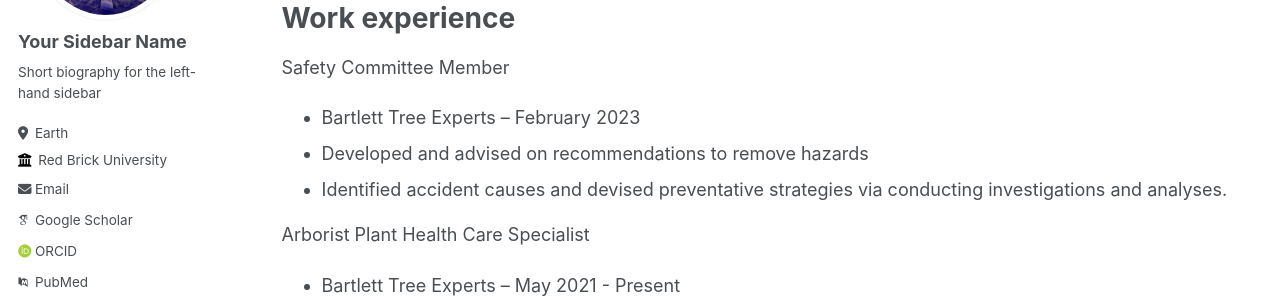
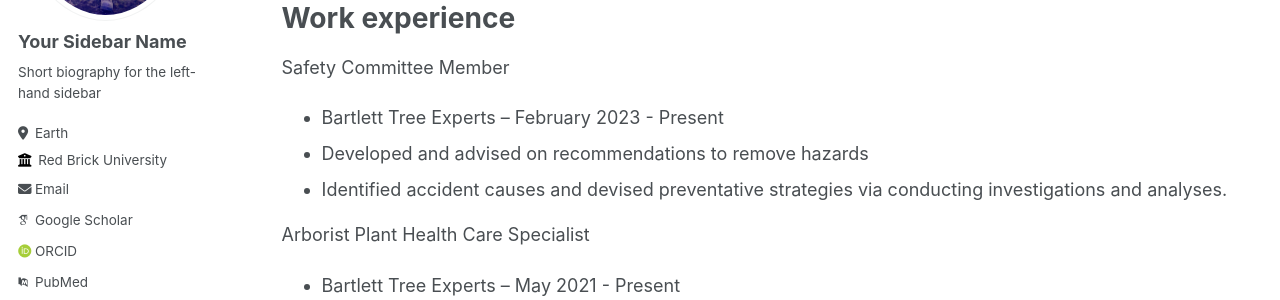
Before and after one commit to LucasBendit/LucasBendit.github.io, a Jekyll site: the page built from _pages/cv.md, in a window 1280 px wide and 900 px high. Shown: the part 295-595 px from the top of the window. Built offline with Jekyll 4.4.1, drawn with Linux system fonts in a browser that asks for light colours; some web fonts are replaced; some of the changed text lies outside the part shown.

Commit message:
Resume.md

```diff
--- a/_pages/cv.md
+++ b/_pages/cv.md
@@ -18,7 +18,7 @@ Education
 Work experience
 ======
 Safety Committee Member
-* Bartlett Tree Experts – February 2023
+* Bartlett Tree Experts – February 2023 - Present
 * Developed and advised on recommendations to remove hazards
 * Identified accident causes and devised preventative strategies via conducting investigations and analyses.
 
```
Also changed, not shown: other parts of _pages/cv.md (+0 -5 lines).
